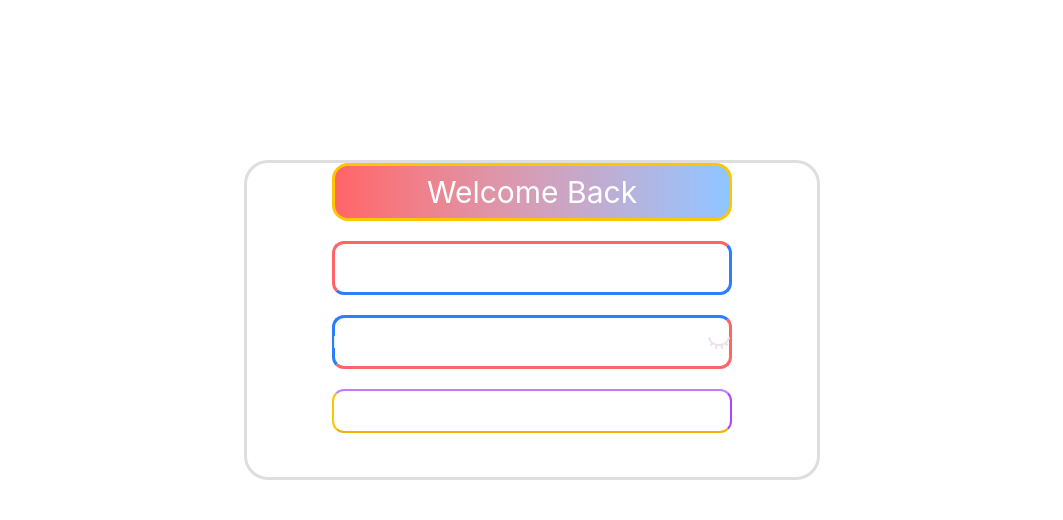
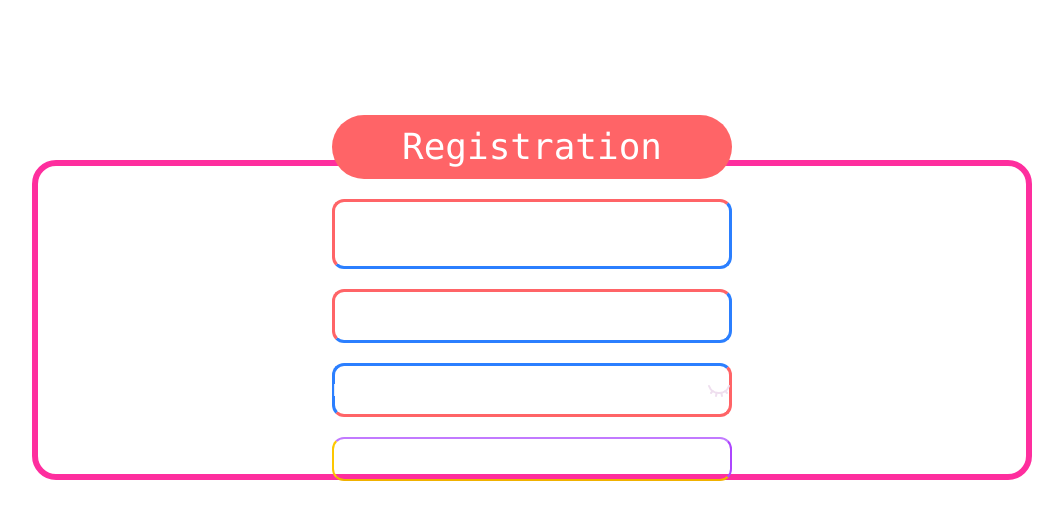
Before and after one commit to yashukaSan/Note-sharing-app, a React (Vite) app in the folder client/: page / in a window 1280 px wide. Shown: the top 520 px of the page, without its empty margins (108-1171 px from the left). Built offline with nearby package versions, Linux system fonts and the light colour scheme.

Commit message:
Replace LoginPage with RegisterUser in App component
Comment out LoginPage component and add RegisterUser component.

```diff
--- a/client/src/App.tsx
+++ b/client/src/App.tsx
@@ -1,5 +1,6 @@
 // import { useState } from 'react'
-import LoginPage from "../components/LoginPage"
+import LoginPage from "../components/LoginPage";
+import RegisterUser from "../components/RegisterUser";
 import './App.css'
 
 function App() {
@@ -8,7 +9,8 @@ function App() {
   return (
     <>
       <section>
-        <LoginPage />
+        {/* <LoginPage /> */}
+        <RegisterUser/>
       </section>
     </>
   )
```
